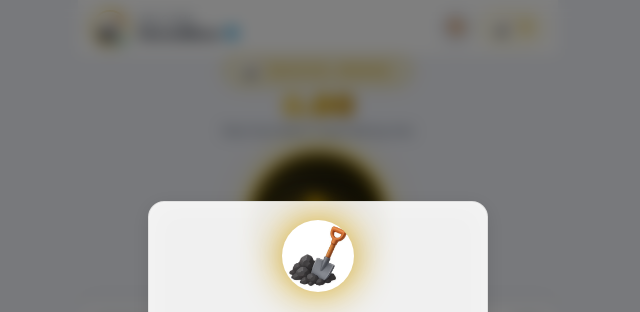
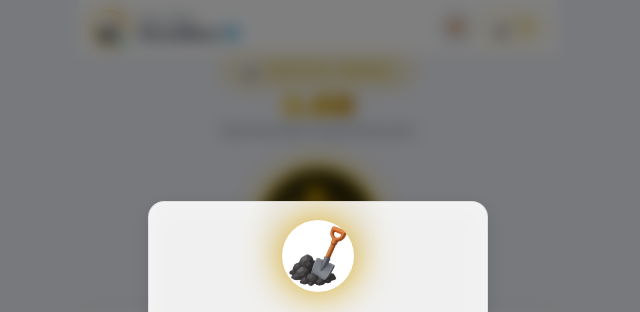
Before and after one commit to amancrypto12-pixel/Shovel-wallet, a website built with Vite: page index.html in a window 1280 px wide. Shown: the top 312 px of the page, without its empty margins (322-962 px from the left). Built offline with nearby package versions, Linux system fonts and the light colour scheme; what @tonconnect/ui would draw is missing.

Commit message:
Proper fix: smaller mining circle 155px, calc() scroll padding, nav safe-area, leaderboard score centered, session yield full display

```diff
--- a/src/components/MiningScreen.js
+++ b/src/components/MiningScreen.js
@@ -36,9 +36,9 @@
       <div class="mining-outer-glow"></div>
 
       <!-- Circular SVG Progress Ring -->
-      <svg class="cooldown-svg" viewBox="0 0 175 175">
-        <circle class="cooldown-circle-bg" cx="87.5" cy="87.5" r="72" fill="none" />
-        <circle class="cooldown-circle-progress" id="session-progress-ring" cx="87.5" cy="87.5" r="72" fill="none"
+      <svg class="cooldown-svg" viewBox="0 0 155 155">
+        <circle class="cooldown-circle-bg" cx="77.5" cy="77.5" r="62" fill="none" />
+        <circle class="cooldown-circle-progress" id="session-progress-ring" cx="77.5" cy="77.5" r="62" fill="none"
           stroke="${isMiningActive ? 'var(--accent-teal)' : 'var(--accent-gold)'}" />
       </svg>
 
--- a/src/style.css
+++ b/src/style.css
@@ -220,8 +220,8 @@
   -webkit-overflow-scrolling: touch;
   overscroll-behavior-y: contain;
   touch-action: pan-y pinch-zoom;
-  /* 140px = nav bar 65px + safe area 75px so last panel fully visible */
-  padding: 10px 12px 140px 12px;
+  /* nav=58px + safe-area + 36px buffer */
+  padding: 10px 12px calc(58px + env(safe-area-inset-bottom, 0px) + 36px) 12px;
   position: relative;
   scroll-behavior: smooth;
 }
@@ -241,18 +241,17 @@
   display: flex;
   flex-direction: column;
   gap: 8px;
-  padding-bottom: 40px;
+  padding-bottom: 20px;
   width: 100%;
   max-width: 100%;
   overflow: visible;
-  animation: screen-fade-in 0.2s ease forwards;
+  /* No animation opacity trick — causes invisible content bug */
+  opacity: 1;
 }
 
 @keyframes screen-fade-in {
-  to {
-    opacity: 1;
-    transform: translateY(0);
-  }
+  from { opacity: 0; transform: translateY(6px); }
+  to   { opacity: 1; transform: translateY(0); }
 }
 
 /* ==========================================================================
@@ -308,13 +307,13 @@
 /* Central Mining Device Ring & Tap Button */
 .mining-hero-container {
   position: relative;
-  width: 175px;
-  height: 175px;
+  width: 155px;
+  height: 155px;
   display: flex;
   justify-content: center;
   align-items: center;
-  /* Reduced margin so it doesn't overlap cards below */
-  margin: 2px 0 6px 0;
+  margin: 0 0 4px 0;
+  flex-shrink: 0;
 }
 
 .mining-outer-ring {
@@ -339,12 +338,12 @@
 
 .mining-tap-btn {
   position: relative;
-  width: 140px;
-  height: 140px;
+  width: 120px;
+  height: 120px;
   border-radius: 50%;
   background: radial-gradient(circle at 35% 35%, #2a2512 0%, #121008 60%, #050402 100%);
   border: 4px solid var(--accent-gold);
-  box-shadow: inset 0 0 22px rgba(255, 215, 0, 0.4), 0 0 30px rgba(255, 215, 0, 0.5);
+  box-shadow: inset 0 0 18px rgba(255, 215, 0, 0.4), 0 0 24px rgba(255, 215, 0, 0.5);
   cursor: pointer;
   display: flex;
   flex-direction: column;
@@ -395,8 +394,8 @@
 
 .cooldown-circle-progress {
   stroke-width: 5;
-  stroke-dasharray: 450;
-  stroke-dashoffset: 450;
+  stroke-dasharray: 390;
+  stroke-dashoffset: 390;
   stroke-linecap: round;
   transition: stroke-dashoffset 1s linear;
 }
@@ -1170,14 +1169,16 @@
   right: 0;
   max-width: 480px;
   margin: 0 auto;
-  height: 58px;
+  /* Height accounts for safe area on notched phones */
+  height: calc(58px + env(safe-area-inset-bottom, 0px));
+  min-height: 58px;
   background: rgba(255, 255, 255, 0.97);
   border-top: 1px solid rgba(0, 0, 0, 0.08);
   display: flex;
   justify-content: space-around;
-  align-items: center;
+  align-items: flex-start;
+  padding-top: 6px;
   z-index: 150;
-  padding-bottom: env(safe-area-inset-bottom, 0px);
   backdrop-filter: blur(20px);
   -webkit-backdrop-filter: blur(20px);
 }
```
